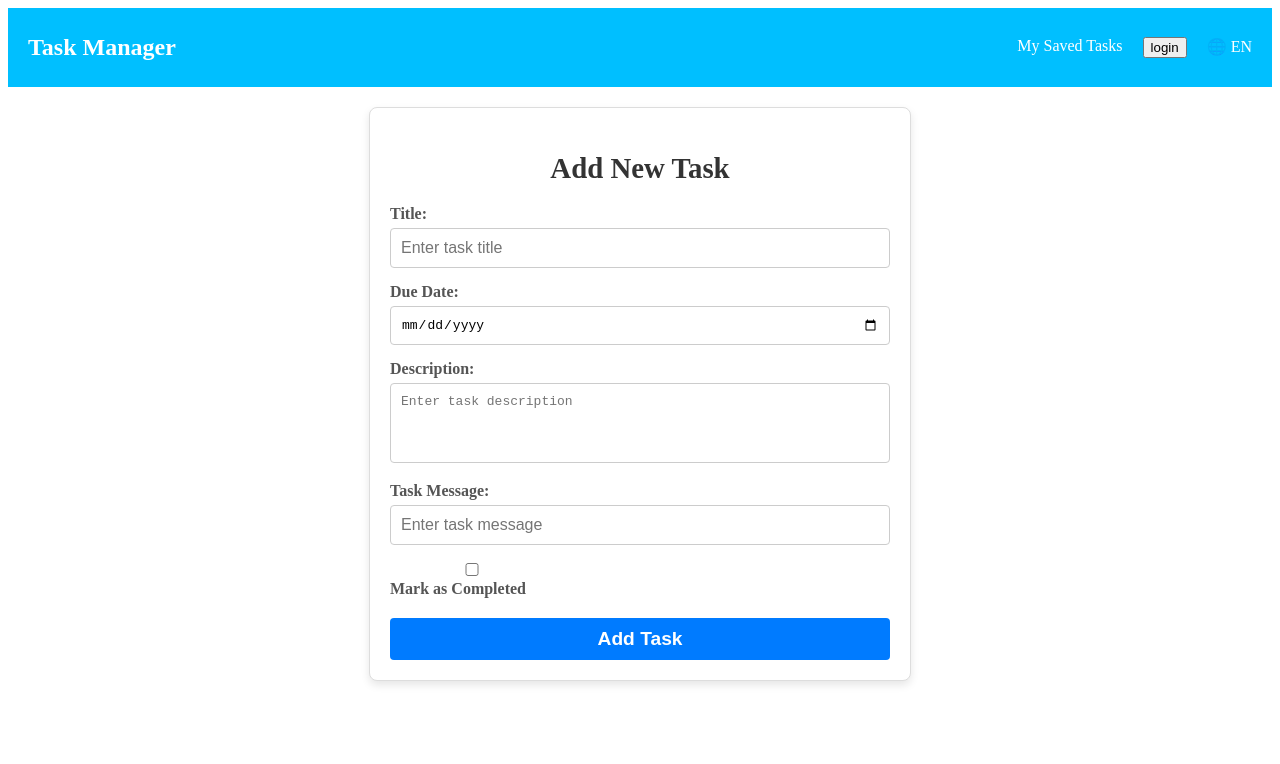
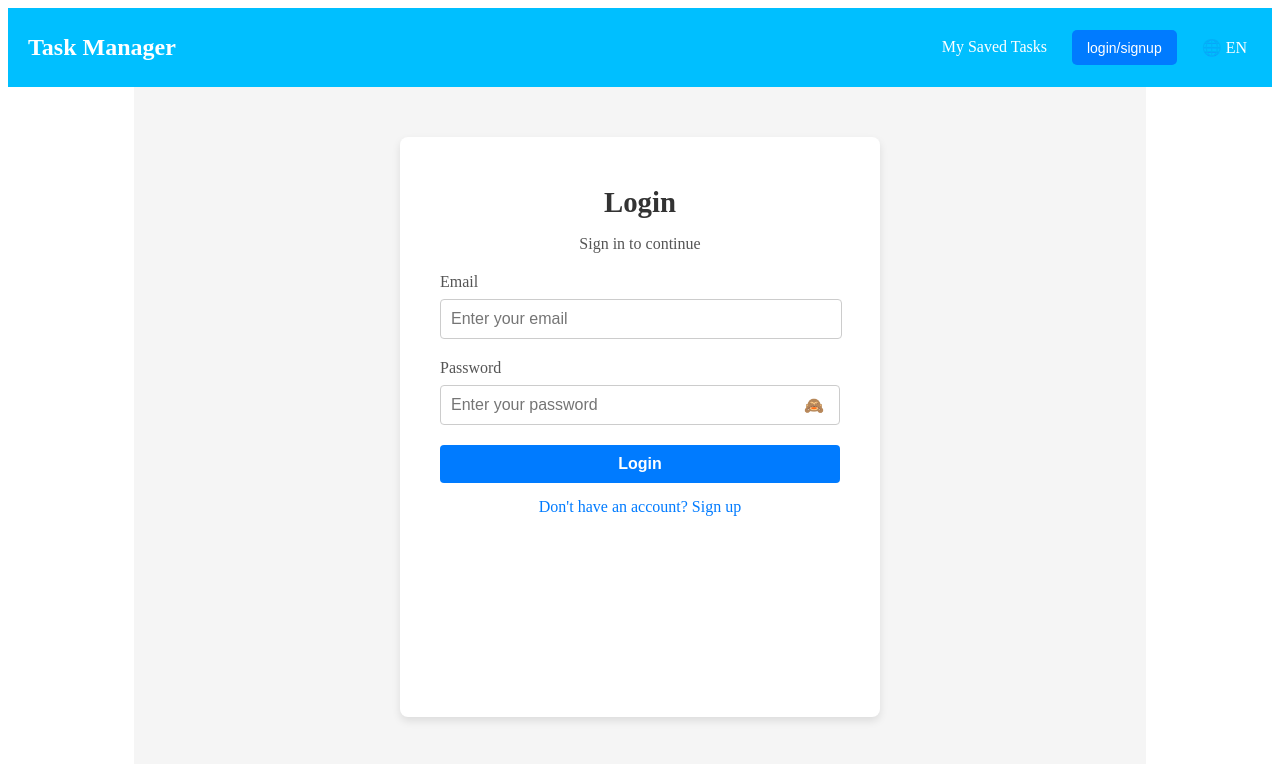
Before and after one commit to gouravgupta7799/user_taskManager, a React (Create React App) app in the folder frontend/: page /add in a window 1280 px wide. Shown: the top 764 px of the page. Built offline with nearby package versions, Linux system fonts and the light colour scheme.

Commit message:
login signup working with backend and add store files

```diff
--- a/frontend/package.json
+++ b/frontend/package.json
@@ -3,6 +3,7 @@
   "version": "0.1.0",
   "private": true,
   "dependencies": {
+    "@reduxjs/toolkit": "^2.5.0",
     "@testing-library/jest-dom": "^5.17.0",
     "@testing-library/react": "^13.4.0",
     "@testing-library/user-event": "^13.5.0",
--- a/frontend/src/App.tsx
+++ b/frontend/src/App.tsx
@@ -10,11 +10,11 @@ import { useSelector } from "react-redux";
 
 const App: React.FC = () => {
   const [tasks, setTasks] = useState<Task[]>([]);
-  const [form, setForm] = useState(true);
+  const [isLogin, setIsLogin] = useState(false);
   let [banner, setBanner] = useState(false);
 
-  // const isLoggedIn = useSelector((state) => state.authRdx.isLoggedIn)
-
+  const isLoggedIn: boolean = useSelector((state: any) => state.authRdx.isLoggedIn);
+console.log(isLoggedIn)
   // Add a new task
   const addTask = (
     title: string,
@@ -38,40 +38,31 @@ const App: React.FC = () => {
 
   return (
     <div className="App">
-      <Navbar onBanner={{ setBanner, banner }} />
-      {banner ? <Banner /> : ""}
+       <Navbar onBanner={{ setBanner, banner }} />
+
       <BrowserRouter>
         <Routes>
-          {/*
-
-          <main className={classes.main}>
-            <h2>Welcome to Task Management App</h2>
-            {banner ? <AuthForm /> : ""}
-
-            <p>Manage your tasks efficiently and stay organized!</p>
-
-            <div className={classes.taskSection}>
-              {form ? (
-                <AddTaskForm onAddTask={addTask} />
-              ) : (
-                <p>Click the checkbox to add a task</p>
-              )}
-
-              <TaskList tasks={tasks} />
-            </div>
-          </main> */}
 
           <Route
             path="/"
-            // element={!isLoggedIn ? <AuthForm /> : <Welcome />}
-            element={banner ? <AuthForm /> : ""}
+            element={ banner && <Banner />}
           />
 
           <Route
+            path="/login"
+            // element={!isLoggedIn ? <AuthForm isLogedIn={true}/> : <Welcome />}
+            element={ <AuthForm isLogedIn={true}/>}
+          />
+         <Route
+            path="/signup"
+            element={<AuthForm isLogedIn={false} />}
+          />
+          <Route
             path="/add"
-            // element={!isLoggedIn ? <AuthForm /> : <Welcome />}
-            element={<AddTaskForm onAddTask={addTask} />}
+            element={!isLoggedIn ? <AuthForm isLogedIn={true}/>: <AddTaskForm onAddTask={addTask} />}
+            // element={<AddTaskForm onAddTask={addTask} />}
           />
+
         </Routes>
       </BrowserRouter>
     </div>
--- a/frontend/src/components/loginForm/login.tsx
+++ b/frontend/src/components/loginForm/login.tsx
@@ -1,12 +1,18 @@
 import React, { useState } from "react";
 import styles from "./login.module.css";
+import { requestModule } from "../../helpers/request";
 
-const mainUrl = "http://localhost:4000/auth";
+const mainUrl = "http://localhost:4001/user/auth";
 
-const AuthForm: React.FC = () => {
-  const [isLogInForm, setIsLogInForm] = useState(true);
+type AuthFormProps = {
+  isLogedIn: boolean;
+};
+
+const AuthForm: React.FC<AuthFormProps> = ({ isLogedIn }) => {
+
+  const [isLogInForm, setIsLogInForm] = useState(isLogedIn);
   const [formData, setFormData] = useState({
-    email: "",
+    userEmail: "",
     password: "",
     confirmPassword: "",
     userName: "",
@@ -21,7 +27,7 @@ const AuthForm: React.FC = () => {
   const submitFormHandler = async (event: React.FormEvent) => {
     event.preventDefault();
 
-    const { email, password, confirmPassword, userName } = formData;
+    const { userEmail, password, confirmPassword, userName } = formData;
 
     try {
       const url = isLogInForm ? `${mainUrl}/login` : `${mainUrl}/signup`;
@@ -30,15 +36,17 @@ const AuthForm: React.FC = () => {
         throw new Error("Passwords do not match.");
       }
 
-      const response = await fetch(url, {
-        method: "POST",
-        body: JSON.stringify({
-          email,
-          password,
-          ...(isLogInForm ? {} : { confirmPassword, name: userName }),
-        }),
-        headers: { "Content-Type": "application/json" },
-      });
+      let body = {
+        userEmail,
+        password,
+        ...(isLogInForm ? {} : { confirmPassword, userName: userName }),
+      }
+
+      let Headers: Record<string, string> = {
+        "Content-Type": "application/json",
+      };
+
+      const response: any = await requestModule(url, "POST", body, Headers)
 
       if (!response.ok) {
         const errorData = await response.json();
@@ -47,6 +55,8 @@ const AuthForm: React.FC = () => {
 
       const data = await response.json();
       console.log("Success:", data);
+      alert(`${(data as { message: string }).message}`);
+      localStorage.setItem('token', isLogInForm ? data.user.token : '')
     } catch (error) {
       alert(error);
     }
@@ -83,11 +93,11 @@ const AuthForm: React.FC = () => {
             Email
           </label>
           <input
-            id="email"
-            name="email"
+            id="userEmail"
+            name="userEmail"
             type="email"
             className={styles.input}
-            value={formData.email}
+            value={formData.userEmail}
             onChange={handleChange}
             placeholder="Enter your email"
             required
--- a/frontend/src/components/navBar/banner.tsx
+++ b/frontend/src/components/navBar/banner.tsx
@@ -10,7 +10,7 @@ const Banner: React.FC = () => {
           Login
         </a>{" "}
         / New Users{" "}
-        <a href="/" className={classess.link}>
+        <a href="/signup" className={classess.link}>
           Register
         </a>{" "}
         with us.
--- a/frontend/src/components/navBar/navbar.module.css
+++ b/frontend/src/components/navBar/navbar.module.css
@@ -27,9 +27,31 @@
   text-decoration: none;
   font-size: 1rem;
   cursor: pointer;
+  padding: 8px 5px;
 }
 
 .language {
   cursor: pointer;
   font-size: 1rem;
+  padding: 8px 5px;
 }
+
+.login-button {
+  background-color: #007bff;
+  color: white;
+  font-size: 14px;
+  padding: 8px 15px;
+  border: none;
+  border-radius: 5px;
+  cursor: pointer;
+  transition: background-color 0.3s ease;
+}
+
+.login-button:hover {
+  background-color: #0056b3;
+}
+
+.login-button:disabled {
+  background-color: #a8a8a8;
+  cursor: not-allowed;
+}
--- a/frontend/src/components/navBar/navbar.tsx
+++ b/frontend/src/components/navBar/navbar.tsx
@@ -1,22 +1,26 @@
 import React from "react";
 import classes from "./navbar.module.css";
 
-const Navbar: React.FC<any> = ({ onBanner }) => {
+const Navbar: React.FC<any> = ({ onBanner}) => {
   return (
     <header className={classes["formHeader"]}>
       <div className={classes["logo"]}>
         <h1 className={classes["logoText"]}>Task Manager</h1>
       </div>
       <nav className={classes["nav"]}>
+
         <a href="/" className={classes["navLink"]}>
           My Saved Tasks
         </a>
-        <button onClick={() => onBanner.setBanner(!onBanner.banner)}>
-          login
+
+        <button className={classes["login-button"]} onClick={() => onBanner.setBanner(!onBanner.banner)}>
+          login/signup
         </button>
+
         <div className={classes["language"]}>
           <span>🌐 EN</span>
         </div>
+
       </nav>
     </header>
   );
--- /dev/null
+++ b/frontend/src/components/store/authSlice.tsx
@@ -0,0 +1,48 @@
+import { createSlice } from "@reduxjs/toolkit";
+
+const intitalToken = localStorage.getItem("token")
+const intitalEmail = localStorage.getItem("email")
+// const intitalprime = JSON.parse(localStorage.getItem("isPrime"))
+
+const initialAuthState = {
+  idToken: intitalToken,
+  isLoggedIn: !!intitalToken,
+//   isPrime: intitalprime,
+  email: intitalEmail,
+  isDarkMode: false
+}
+
+const AuthSlice = createSlice({
+  name: 'authentication',
+  initialState: initialAuthState,
+  reducers: {
+    login(state, action) {
+      localStorage.setItem("token", action.payload.idToken)
+      localStorage.setItem("email", action.payload.email)
+      state.idToken = action.payload.idToken
+      state.email = action.payload.email
+      state.isLoggedIn = true;
+    },
+    logout(state) {
+      localStorage.removeItem("token")
+      localStorage.removeItem("email")
+      state.idToken = null
+      state.email = ''
+      state.isLoggedIn = false
+      state.isDarkMode = false
+    },
+    makeIsPrime(state, action) {
+      localStorage.setItem('isPrime', action.payload.isPrime)
+    //   state.isPrime = true;
+    },
+
+    makeItDarkMode(state) {
+      state.isDarkMode = !state.isDarkMode;
+    }
+  }
+})
+
+
+export const AuthAction = AuthSlice.actions;
+
+export default AuthSlice.reducer;
--- /dev/null
+++ b/frontend/src/components/store/index.tsx
@@ -0,0 +1,12 @@
+import { configureStore } from "@reduxjs/toolkit";
+import AuthReducer from "./authSlice";
+// import ExpenseReducer from './ExpenseSlice';
+
+const Store = configureStore({
+    reducer: {
+        authRdx: AuthReducer,
+        // expenseRdx: ExpenseReducer
+    }
+})
+
+export default Store;
--- /dev/null
+++ b/frontend/src/helpers/request.tsx
@@ -0,0 +1,14 @@
+
+
+
+export async function requestModule(url: any, method: any, body: any, headers: any) {
+
+  console.log(url, method, body, headers)
+  return await fetch(url, {
+    method: method,
+    body: JSON.stringify(body),
+    headers: headers || { "Content-Type": "application/json" },
+  });
+
+
+}
--- a/frontend/src/index.tsx
+++ b/frontend/src/index.tsx
@@ -2,14 +2,16 @@ import React from "react";
 import ReactDOM from "react-dom/client";
 import App from "./App";
 import { Provider } from "react-redux";
+import Store from "./components/store";
+
 
 const root = ReactDOM.createRoot(
   document.getElementById("root") as HTMLElement
 );
 root.render(
   <React.StrictMode>
-    {/* <Provider store={Store}> */}
+    <Provider store={Store}>
     <App />
-    {/* </Provider> */}
+    </Provider>
   </React.StrictMode>
 );
```
Also changed, not shown: frontend/src/components/navBar/navbar.module.js (deleted, +0 -34 lines), 1 other file (tests, documents, lock files or other folders).
